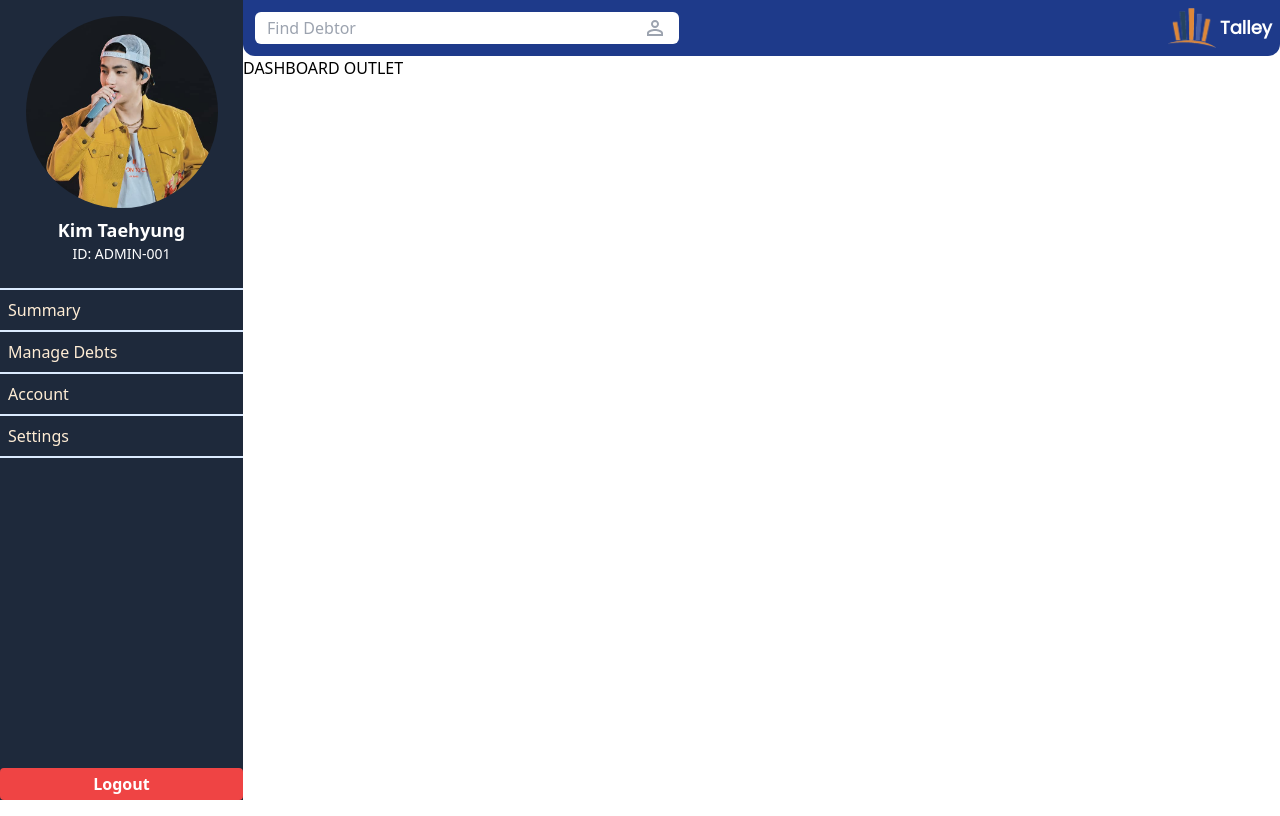
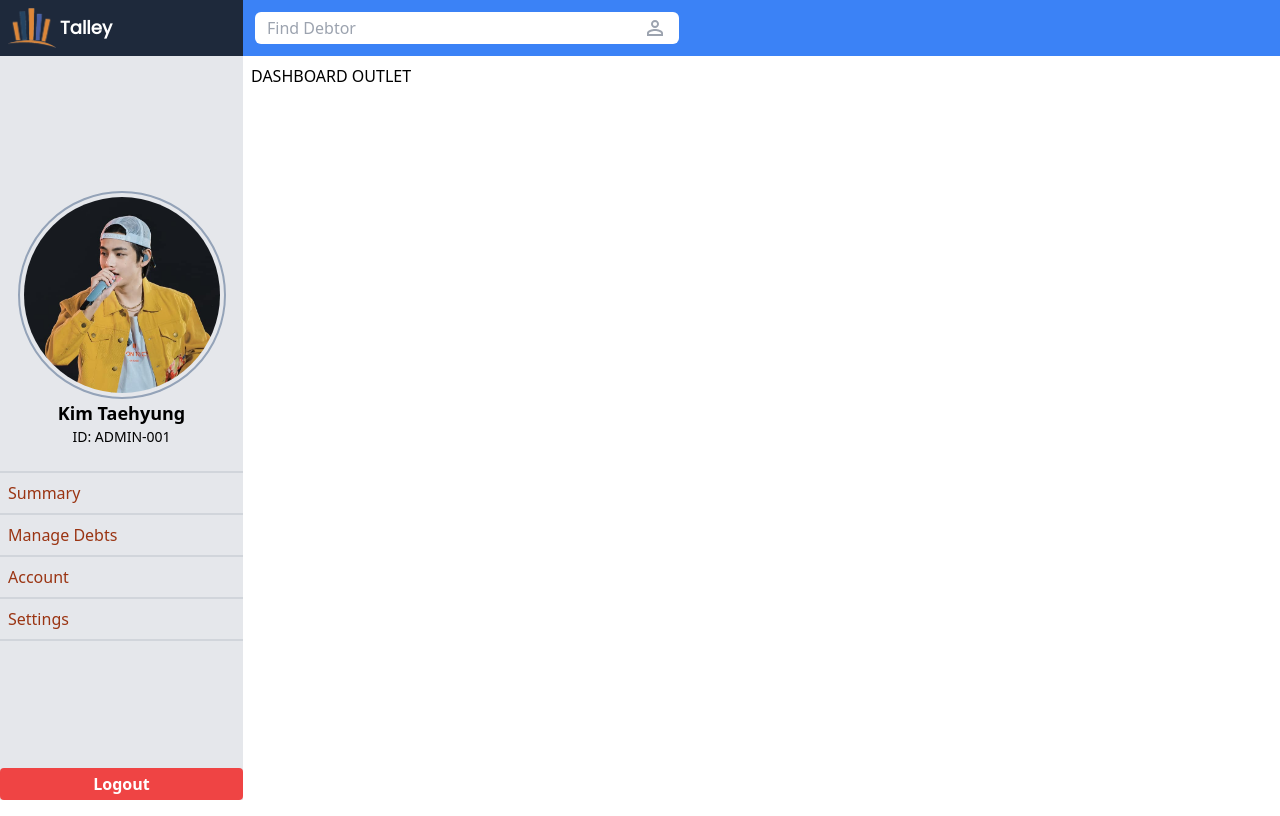
Before and after one commit to Lexies03/talley-debt-tracker, a React (Vite) app in the folder frontend/: page /dashboard/board in a window 1280 px wide. Built offline with nearby package versions, Linux system fonts and the light colour scheme.

Commit message:
Updated the design.

```diff
--- a/frontend/src/view/components/section/SearchDebtor.jsx
+++ b/frontend/src/view/components/section/SearchDebtor.jsx
@@ -22,10 +22,11 @@ const SearchDebtor = () => {
       {/* <div>
         <p className="font-bold text-xl text-orange-100">Welcome Taehyung!</p>
       </div> */}
-      <section className="flex items-center gap-1">
+
+      {/* <section className="flex items-center gap-1">
         <img src={Logo} alt="Logo" className="w-12 h-10" />
         <p className="font-poppins font-bold text-lg text-white">Talley</p>
-      </section>
+      </section> */}
     </div>
   );
 };
--- a/frontend/src/view/components/section/SideBar.jsx
+++ b/frontend/src/view/components/section/SideBar.jsx
@@ -2,6 +2,7 @@ import { Link } from "react-router-dom";
 
 //assets
 import Profile from "../../../assets/profile.jpg";
+import Logo from "../../../assets/logo.png"
 
 //components
 import CustomButton from "../custom/CustomButton";
@@ -14,16 +15,21 @@ const SideBar = () => {
     { name: "Settings", link: "board" },
   ];
   return (
-    <div className="flex flex-col justify-between w-[300px] h-screen bg-slate-800">
+    <div className="flex flex-col justify-between w-[300px] h-screen bg-gray-200">
+      <section className="flex items-center gap-1 bg-slate-800 p-2">
+        <img src={Logo} alt="Logo" className="w-12 h-10" />
+        <p className="font-poppins font-bold text-lg text-white">Talley</p>
+      </section>
+
       <div>
-        <section className="flex flex-col items-center border-b-2 border-blue-100 p-2">
+        <section className="flex flex-col items-center border-b-2 border-gray-300 p-2">
           <img
             src={Profile}
             alt="Profile Picture"
-            className="w-52 h-52 object-cover rounded-full p-2"
+            className="w-52 h-52 object-cover rounded-full p-1 border-2 border-slate-400"
           />
-          <p className="text-lg text-white font-bold">Kim Taehyung</p>
-          <p className="text-sm text-white mb-4">ID: ADMIN-001</p>
+          <p className="text-lg text-black font-bold">Kim Taehyung</p>
+          <p className="text-sm text-black mb-4">ID: ADMIN-001</p>
         </section>
         <section>
           <ul className="">
@@ -31,7 +37,7 @@ const SideBar = () => {
               <Link
                 to={tabs.link}
                 key={index}
-                className="flex w-full p-2 text-md border-b-2 border-blue-100 text-orange-100 hover:bg-slate-600"
+                className="flex w-full p-2 text-md border-b-2 border-gray-300 text-orange-800 hover:bg-slate-300 hover:rounded-md hover:text-blue-900 hover:font-bold"
               >
                 <li>{tabs.name}</li>
               </Link>
--- a/frontend/src/view/pages/DashboardPage.jsx
+++ b/frontend/src/view/pages/DashboardPage.jsx
@@ -10,11 +10,11 @@ const Dashboard = () => {
     <div className="flex bg-white">
       <SideBar />
       <section className="w-full">
-        <div className="flex justify-between bg-blue-900 p-2 rounded-b-xl">
+        <div className="flex justify-between bg-blue-500 p-2">
           <SearchDebtor />
         </div>
 
-        <section className="">
+        <section className="p-2">
           <Outlet />
         </section>
       </section>
--- a/frontend/src/view/pages/HomePage.jsx
+++ b/frontend/src/view/pages/HomePage.jsx
@@ -25,9 +25,8 @@ const HomePage = () => {
       <section>{state.registerModalOpen ? <RegisterModal /> : null}</section>
 
       <section className="flex justify-around py-36">
-        <div className="w-[50%] flex justify-center">
+        <div className="w-[40%] flex justify-center">
           <img src={DebtModelImage} alt="Model" className="w-80" />
-          <img src={CellPhoneModel} alt="Model" className="w-64 rounded-full" />
         </div>
         <article className="mr-10 flex flex-col justify-between ">
           <h1 className="font-bold text-5xl text-blue-900 py-6">
@@ -48,6 +47,7 @@ const HomePage = () => {
             />
           </div>
         </article>
+        <img src={CellPhoneModel} alt="Model" className="w-64 rounded-full" />
       </section>
 
       <Footer />
```
